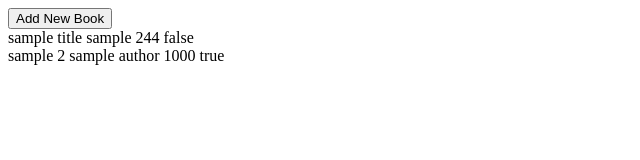
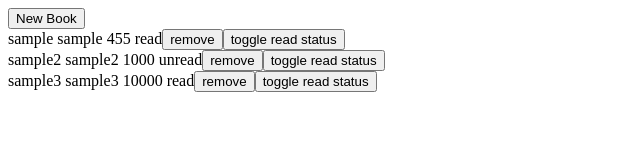
Before and after one commit to bet-lb2/library, a plain HTML site: page index.html in a window 1280 px wide. Shown: the whole page, without its empty margins (0-640 px from the left). Drawn offline with Linux system fonts and the light colour scheme.

Commit message:
project finished

```diff
--- a/index.html
+++ b/index.html
@@ -33,10 +33,10 @@
                 </div>
             </div>
             <button id="close-dialog-button">close</button>
-            <button id="add-new-book-button">Add New Book</button>
+            <button id="new-book-button">New Book</button>
         </form>
     </dialog>
-    <button id="launch-dialog-button">Add New Book</button>
+    <button id="launch-dialog-button">New Book</button>
     <div id="display"></div>
     <script src="./script.js"></script>
 </body>
--- a/script.js
+++ b/script.js
@@ -1,30 +1,22 @@
 const dialog = document.querySelector("dialog");
 const form = document.querySelector("dialog form");
-const addNewBookButton = document.getElementById("add-new-book-button");
+const addNewBookButton = document.getElementById("new-book-button");
 const closeDialogButton = document.getElementById("close-dialog-button");
 const display = document.getElementById("display");
 const launchDialogButton = document.getElementById("launch-dialog-button");
 
-const myLibrary = [
-    {
-        title: "sample title",
-        author: "sample",
-        pages: 244,
-        read: false
-    },
-    {
-        title: "sample 2",
-        author: "sample author",
-        pages: 1000,
-        read: true
-    }
-];
+const myLibrary = [];
 
 function Book(title, author, pages, read) {
     this.title = title;
     this.author = author;
     this.pages = pages;
     this.read = read;
+}
+
+Book.prototype.toggleReadStatus = function() {
+    this.read = !this.read;
+    console.log(this.read)
 }
 
 function addBookToLibrary(title, author, pages, read) {
@@ -35,10 +27,31 @@ function addBookToLibrary(title, author, pages, read) {
 
 function displayBooks() {
     display.innerHTML = "";
-    myLibrary.forEach(book => {
-        display.innerText += `${book.title} ${book.author} ${book.pages} ${book.read}\n`;
+    myLibrary.forEach((book, index) => {
+        display.innerHTML += `<div data-index="${index}">${book.title} ${book.author} ${book.pages} ${book.read ? "read" : "unread"}<button class="remove-button">remove</button><button class="toggle-read-status"">toggle read status</button></div>\n`;
+    })
+    const removeButtons = document.querySelectorAll(".remove-button");
+    removeButtons.forEach(removeButton => {
+        removeButton.addEventListener("click", (e) => {
+            const index = e.target.parentNode.dataset.index;
+            myLibrary.splice(index, 1);
+            displayBooks();
+        })
+        const toggleReadStatusButtons = document.querySelectorAll(".toggle-read-status");
+        toggleReadStatusButtons.forEach(toggleReadStatusButton => {
+            toggleReadStatusButton.addEventListener("click", (e) => {
+                e.stopImmediatePropagation();
+                const index = e.target.parentNode.dataset.index;
+                myLibrary[index].toggleReadStatus();
+                displayBooks()
+            })
+        })
     })
 }
+
+addBookToLibrary("sample", "sample", 455, true);
+addBookToLibrary("sample2", "sample2", 1000, false);
+addBookToLibrary("sample3", "sample3", 10000, true);
 
 displayBooks();
 
```
